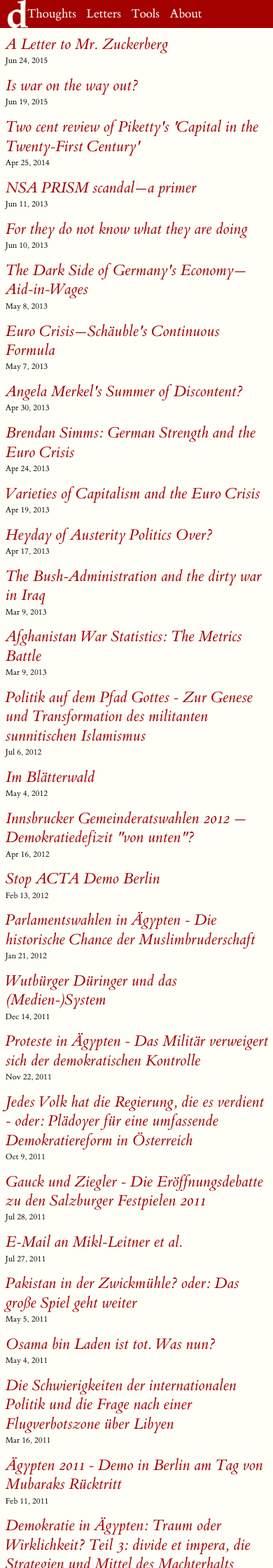
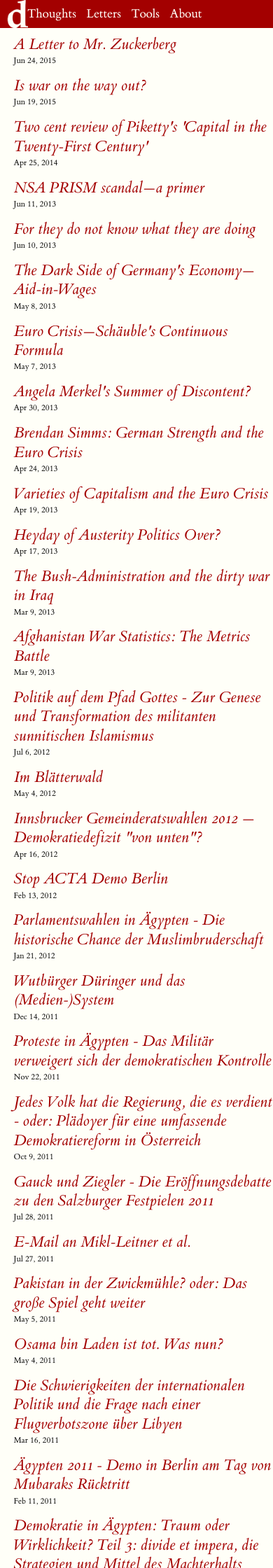
Before and after one commit to mo-tom/bkp, a Jekyll site: the page built from index.html, in a window 390 px wide. Shown: the top 2240 px of the page at 70% size. Built offline with Jekyll 4.4.1, drawn with Linux system fonts in a browser that asks for light colours.

Commit message:
nav margin responsive

```diff
--- a/css/tufte.css
+++ b/css/tufte.css
@@ -95,8 +95,8 @@ html {
   div.home {width: 100%}
   div.post {width: 100%}
   div.footermargin {width: 100%;}
-  .page-content {margin-left: 2% !important;}
-  .site-footer {margin-left: 2% !important;}
+  .page-content {margin-left: 5% !important;}
+  .site-footer {margin-left: 5% !important;}
   .home {margin-top: 50px;}
   .post {margin-top: 50px;}
 }
```
Also changed, not shown: 2 other files.
